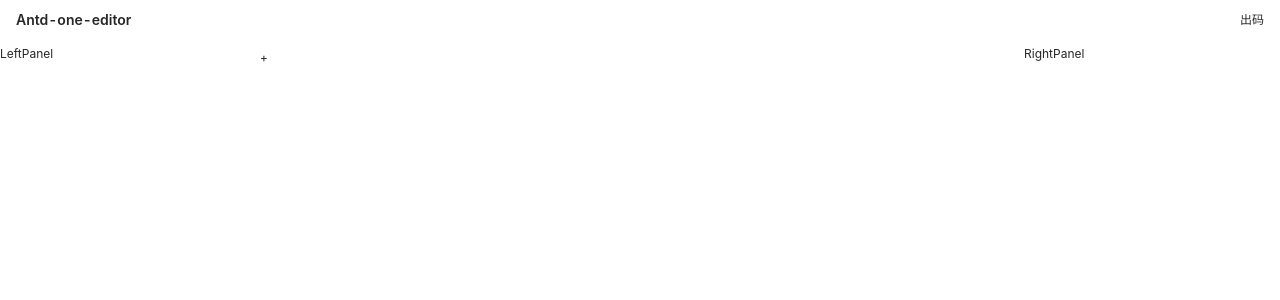
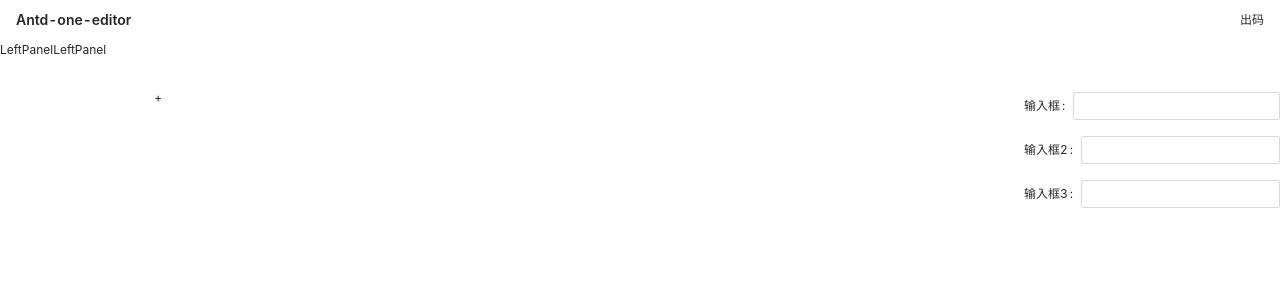
Before and after one commit to wen-haoming/antd-one-editor, a React (Vite) app: page / in a window 1280 px wide. Shown: the top 300 px of the page. Built offline with nearby package versions, Linux system fonts and the light colour scheme.

Commit message:
feat: 样式调整

```diff
--- a/package.json
+++ b/package.json
@@ -15,6 +15,7 @@
     "react-dom": "^18.2.0"
   },
   "devDependencies": {
+    "@iconify/json": "^2.1.105",
     "@types/react": "^18.0.17",
     "@types/react-dom": "^18.0.6",
     "@vitejs/plugin-react": "^2.0.1",
--- a/src/App.tsx
+++ b/src/App.tsx
@@ -1,26 +1,13 @@
 import { ConfigProvider } from 'antd';
 import zhCN from 'antd/es/locale/zh_CN';
 import 'antd/dist/antd.compact.less'; // 引入官方提供的紧凑 less 样式入口文件
-
-import Header from './layout/Header';
-import LeftPanel from './layout/LeftPanel';
-import RightPanel from './layout/RightPanel';
-import RenderPanel from './layout/RenderPanel';
-
+import Layout from './Layout';
 
 function App() {
   return (
     <ConfigProvider locale={zhCN}>
-      <div className='flex flex-col relative very-cool w-full	h-full'>
-          <Header/>
-          <div className='flex flex-1'>
-               <LeftPanel/>
-               <RenderPanel/>
-               <RightPanel/>
-          </div>
-      </div>
+      <Layout />
     </ConfigProvider>
-
   )
 }
 
--- a/src/components/AddComponent.tsx
+++ b/src/components/AddComponent.tsx
@@ -132,7 +132,9 @@ const AddComponent: FC<AddComponentProps> = (props) => {
         </div>
       </div>
     </Modal>
-    <div className="btn-block my-1" onClick={setTrue}>+</div>
+    <div className="btn-block mx-10 my-2 " onClick={setTrue}>
+      +
+    </div>
   </>
 
 }
--- a/src/components/Schema/Wrapper.tsx
+++ b/src/components/Schema/Wrapper.tsx
@@ -1,4 +1,4 @@
-import React, { useCallback } from 'react';
+import { useCallback } from 'react';
 import type { FC } from 'react'
 
 interface WrapperProps {
@@ -9,9 +9,9 @@ interface WrapperProps {
 const Wrapper: FC<WrapperProps> = (props) => {
   const { block = true, componentId } = props;
 
-  const handleClick = useCallback(()=>{
+  const handleClick = useCallback(() => {
     console.log(componentId);
-  },[componentId])
+  }, [componentId])
 
   return <div onClick={handleClick} className="hover:editor-hover" style={{ display: block ? 'block' : 'inline-block' }}  >
     {props.children}
--- a/src/layout/Header.tsx
+++ b/src/layout/Header.tsx
@@ -2,10 +2,12 @@ import { Dropdown, Button, Menu } from 'antd';
 
 const Header = () => {
 
-  return <div className="h-10 flex items-center px-4 justify-between border-b-2	 border-brand-line">
-    <span className="text-sm text-brand-primary font-semibold">Antd-one-editor</span>
-    <div className='btn'>出码</div>
-  </div>
+  return <>
+    <div className="h-10 flex items-center px-4 justify-between border-b-1	 border-brand-grey">
+      <span className="text-sm text-brand-primary font-semibold">Antd-one-editor</span>
+      <div className='btn'>出码</div>
+    </div>
+  </>
 }
 
 export default Header
--- a/src/layout/LeftPanel.tsx
+++ b/src/layout/LeftPanel.tsx
@@ -1,6 +1,6 @@
 const LeftPanel = ()=>{
 
-  return <div className="w-1/5 mt-1 mr-1 border-r-2 border-brand-line">LeftPanel</div>
+  return <div className="w-auto    border-brand-line">LeftPanelLeftPanel</div>
 }
 
 export default LeftPanel
--- a/src/layout/RenderPanel.tsx
+++ b/src/layout/RenderPanel.tsx
@@ -1,4 +1,3 @@
-import { Dropdown } from 'antd'
 import AddComponent from '@/components/AddComponent'
 import Render, { RenderProps } from '@/components/Render'
 import { useState } from 'react'
@@ -6,7 +5,16 @@ import { useState } from 'react'
 const RightPanel = () => {
   const [schema, setSchema] = useState<RenderProps['schema']>([]);
 
-  return <div className="flex-1 mt-1 bg-white">
+  return <div className="flex-1 bg-brand-grey p-t-0">
+    <div className='flex h-8 w-full bg-white b-brand-grey border-l-1 border-r-1 justify-end items-center p-x2'>
+      <span className=' hover:bg-brand-grey p-1 hover:text-brand-primary cursor-pointer f-center' >
+        <span className='i-carbon-chart-relationship inline-block text-size-xl '></span>
+      </span>
+      <span className=' hover:bg-brand-grey p-1 hover:text-brand-primary cursor-pointer f-center' >
+        <span className='i-material-symbols-code-blocks-outline inline-block text-size-xl '></span>
+      </span>
+    </div>
+    <div className='bg-white h-full overflow-y-auto m-2'>
       <Render schema={schema} />
       <AddComponent onChange={(atom) => {
         setSchema((previos) => {
@@ -14,6 +22,7 @@ const RightPanel = () => {
         })
       }} />
     </div>
+  </div>
 }
 
 export default RightPanel
--- a/src/layout/RightPanel.tsx
+++ b/src/layout/RightPanel.tsx
@@ -1,6 +1,43 @@
-const RightPanel = ()=>{
+import FormRender, { useForm } from "@/components/FormRender"
+import { propsTramsform } from "@/utils/propsTramsform"
+import { useEffect } from "react"
 
-  return <div className="w-1/5 ml-1 mt-1 border-l-2 border-brand-line">RightPanel</div>
+const RightPanel = () => {
+  const [Form] = useForm()
+
+  useEffect(() => {
+    //  切换tab 的时候才设置表单的默认值，
+    // Form.setFieldsValue()
+  }, [])
+
+  return <div className="w-1/5  border-brand-line">
+   <div className='flex h-8 w-full bg-white b-brand-grey border-b-1 justify-end items-center p-x2 m-b5'>
+      {/* 属性 */}
+    </div>
+    <FormRender form={Form} onValuesChange={(v1, v2, v3) => {
+      // 每次更新都会更新 schema 的 字段值
+    }} fields={[{
+      type: 'FormInput',
+      props: {
+        name: 'abc',
+        label: '输入框'
+      }
+    },
+    {
+      type: 'FormInput',
+      props: {
+        name: 'abc2',
+        label: '输入框2'
+      }
+    },
+    {
+      type: 'FormInput',
+      props: {
+        name: 'abc3',
+        label: '输入框3'
+      }
+    }]} />
+  </div>
 }
 
 export default RightPanel
--- /dev/null
+++ b/src/layout/index.tsx
@@ -0,0 +1,17 @@
+import Header from './Header';
+import LeftPanel from './LeftPanel';
+import RenderPanel from './RenderPanel';
+import RightPanel from './RightPanel';
+
+const Layout = () => {
+  return <div className='flex flex-col relative very-cool w-full	h-full'>
+    <Header />
+    <div className='flex flex-1'>
+      <LeftPanel />
+      <RenderPanel />
+      <RightPanel />
+    </div>
+  </div>
+}
+
+export default Layout
--- a/src/utils/propsTramsform.ts
+++ /dev/null
@@ -1,4 +0,0 @@
-export type PropsConfig = Record<string,{
-  type:'boolean' | 'string' | 'select'
-  typeValue:any
-}>
--- /dev/null
+++ b/src/utils/propsTramsform.tsx
@@ -0,0 +1,10 @@
+import FormRender, { } from '@/components/FormRender'
+import { Field } from '@/components/FormRender/types';
+
+export type PropsArray = Field[]
+
+
+//
+export const propsTramsform = (propsArray: PropsArray,) => {
+  return <FormRender fields={propsArray} />
+}
--- a/vite.config.ts
+++ b/vite.config.ts
@@ -4,6 +4,8 @@ import { createStyleImportPlugin, AntdResolve } from 'vite-plugin-style-import';
 import Unocss from 'unocss/vite'
 import {presetWind} from 'unocss'
 import {resolve} from 'path'
+import presetIcons from '@unocss/preset-icons'
+
 
 // https://vitejs.dev/config/
 export default defineConfig({
@@ -17,12 +19,14 @@ export default defineConfig({
     createStyleImportPlugin({ resolves: [AntdResolve()] }),
     Unocss({
       presets:[
+        presetIcons(),
         presetWind()
       ],
       shortcuts: {
         'btn': 'inline-block py-1	 px-3 font-semibold rounded bg-brand-primary text-white cursor-pointer hover:bg-brand-hover text-center',
         'compBtn': 'inline-block py-3	 px-3	text-brand-primary font-semibold rounded-md text-brand-txt  cursor-pointer hover:bg-brand-line hover:text-brand-primary text-left',
         'btn-block':'block py-1	 px-3	font-semibold rounded-md bg-brand-primary text-white cursor-pointer hover:bg-brand-hover text-center',
+        'f-center':'flex justify-center items-center'
         // 'hover-outline':'hover:outline  hover:outline-red'
       },
       rules:[
@@ -39,6 +43,7 @@ export default defineConfig({
           brand:{
             'primary':'#2558fb',
             'hover':'#507ff7',
+             'grey':'#eff0f3',
             'line':'#e1e2e8',
             'txt':'#1e2128',
             'subTxt':'#505968'
```
Lines whose indentation alone changed are shown as unchanged.
